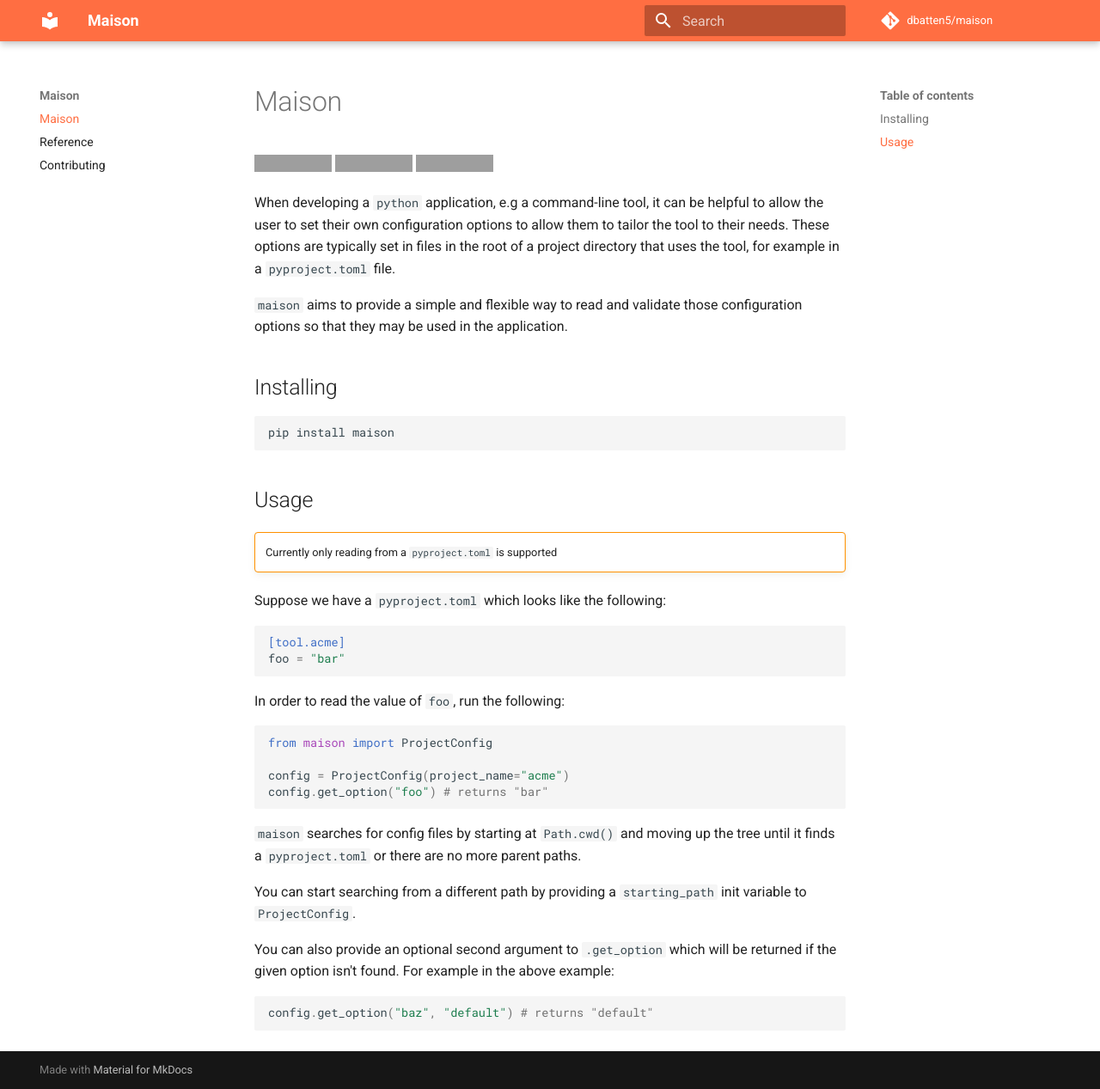
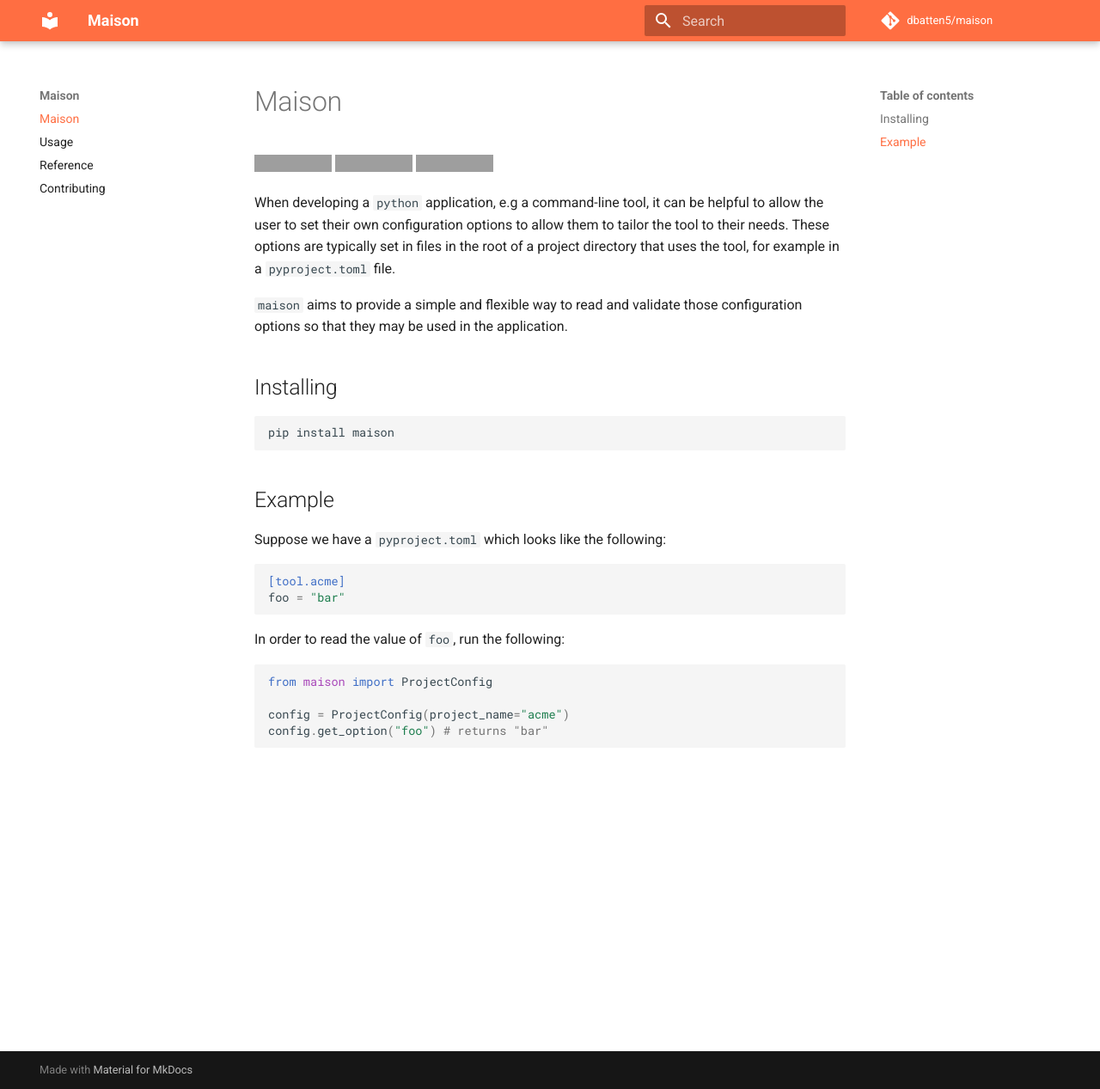
Before and after one commit to dbatten5/maison, an MkDocs documentation site: the page built from docs/index.md, in a window 1280 px wide and 1267 px high. Shown: the whole window at 86% size. Built offline with MkDocs 1.6.1 and Material for MkDocs 9.7.7, drawn with Linux system fonts in a browser that asks for light colours; comment, search, counter and statistics services are not loaded; grey boxes are pictures that could not be loaded.

````diff
--- a/docs/index.md
+++ b/docs/index.md
@@ -17,10 +17,7 @@
 pip install maison
 ```
 
-# Usage
-
-!!! warning ""
-    Currently only reading from a `pyproject.toml` is supported
+# Example
 
 Suppose we have a `pyproject.toml` which looks like the following:
 
@@ -37,16 +34,3 @@
 config = ProjectConfig(project_name="acme")
 config.get_option("foo") # returns "bar"
 ```
-
-`maison` searches for config files by starting at `Path.cwd()` and moving up
-the tree until it finds a `pyproject.toml` or there are no more parent paths.
-
-You can start searching from a different path by providing a `starting_path`
-init variable to `ProjectConfig`.
-
-You can also provide an optional second argument to `.get_option` which will
-be returned if the given option isn't found. For example in the above example:
-
-```python
-config.get_option("baz", "default") # returns "default"
-```
--- a/mkdocs.yml
+++ b/mkdocs.yml
@@ -13,6 +13,7 @@
 
 nav:
   - Maison: index.md
+  - Usage: usage.md
   - Reference: reference.md
   - Contributing: contributing.md
 
````
Also changed, not shown: README.md (+3 -3 lines), docs/usage.md (added, +67 -0 lines), 3 other files.
